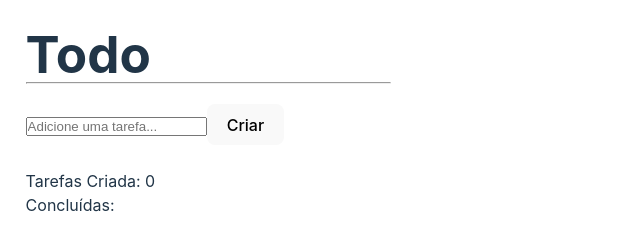
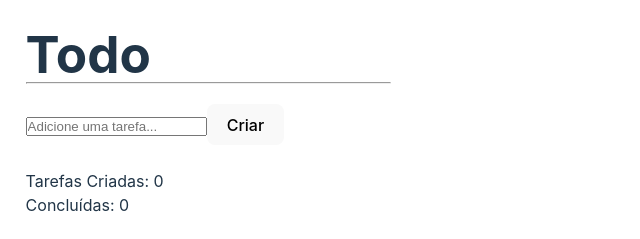
Before and after one commit to Czzped/my-todo-list, a React (Vite) app: page / in a window 1280 px wide. Shown: the top 239 px of the page, without its empty margins (0-640 px from the left). Built offline with nearby package versions, Linux system fonts and the light colour scheme.

Commit message:
feat: completed todos number include

```diff
--- a/src/App.jsx
+++ b/src/App.jsx
@@ -1,4 +1,4 @@
-import { useState } from "react"
+import { useEffect, useState } from "react"
 import { Todo } from "./components/Todo"
 
 export function App() {
@@ -11,6 +11,7 @@ export function App() {
     }
     return []
   })
+  const [completedTodos, setCompletedTodos] = useState(() => todos.filter(todo => todo.isComplete === true))
 
 
   function handleTodoTextChange(ev) {
@@ -49,9 +50,9 @@ export function App() {
         <br />
 
         <div className="todosState">
-          <span>Tarefas Criada: {todos.length}</span>
+          <span>Tarefas Criadas: {todos.length}</span>
           <br />
-          <span>Concluídas: { }</span>
+          <span>Concluídas: {completedTodos.length}</span>
         </div>
 
         <br />
@@ -63,7 +64,7 @@ export function App() {
                 {
                   todos.map((todo) => {
                     return (
-                      <Todo todo={todo} todos={todos} setTodos={setTodos} key={Math.random() * 1000000} />
+                      <Todo todo={todo} todos={todos} setTodos={setTodos} setCompletedTodos={setCompletedTodos} key={Math.random() * 1000000} />
                     )
                   })
                 }
--- a/src/components/Todo.jsx
+++ b/src/components/Todo.jsx
@@ -1,6 +1,6 @@
 import { useRef, useState } from "react"
 
-export function Todo({ todo, todos, setTodos }) {
+export function Todo({ todo, todos, setTodos, setCompletedTodos }) {
     const input = useRef(null)
     const [isTodoComplete, setIsTodoComplete] = useState(todo.isComplete)
 
@@ -10,6 +10,7 @@ export function Todo({ todo, todos, setTodos }) {
         })
 
         setTodos(newTodos)
+        setCompletedTodos(() => newTodos.filter(todo => todo.isComplete === true))
 
         localStorage.setItem('todos-list', JSON.stringify(newTodos))
     }
@@ -21,12 +22,11 @@ export function Todo({ todo, todos, setTodos }) {
 
         todos[indexOfTodo].isComplete = !todos[indexOfTodo].isComplete
 
+        setIsTodoComplete(!isTodoComplete)
         setTodos(todos)
-        setIsTodoComplete(!isTodoComplete)
+        setCompletedTodos(() => todos.filter(todo => todo.isComplete === true))
 
         localStorage.setItem('todos-list', JSON.stringify(todos))
-
-        console.log('Is todo complete? ' + isTodoComplete)
     }
 
     return (
```
